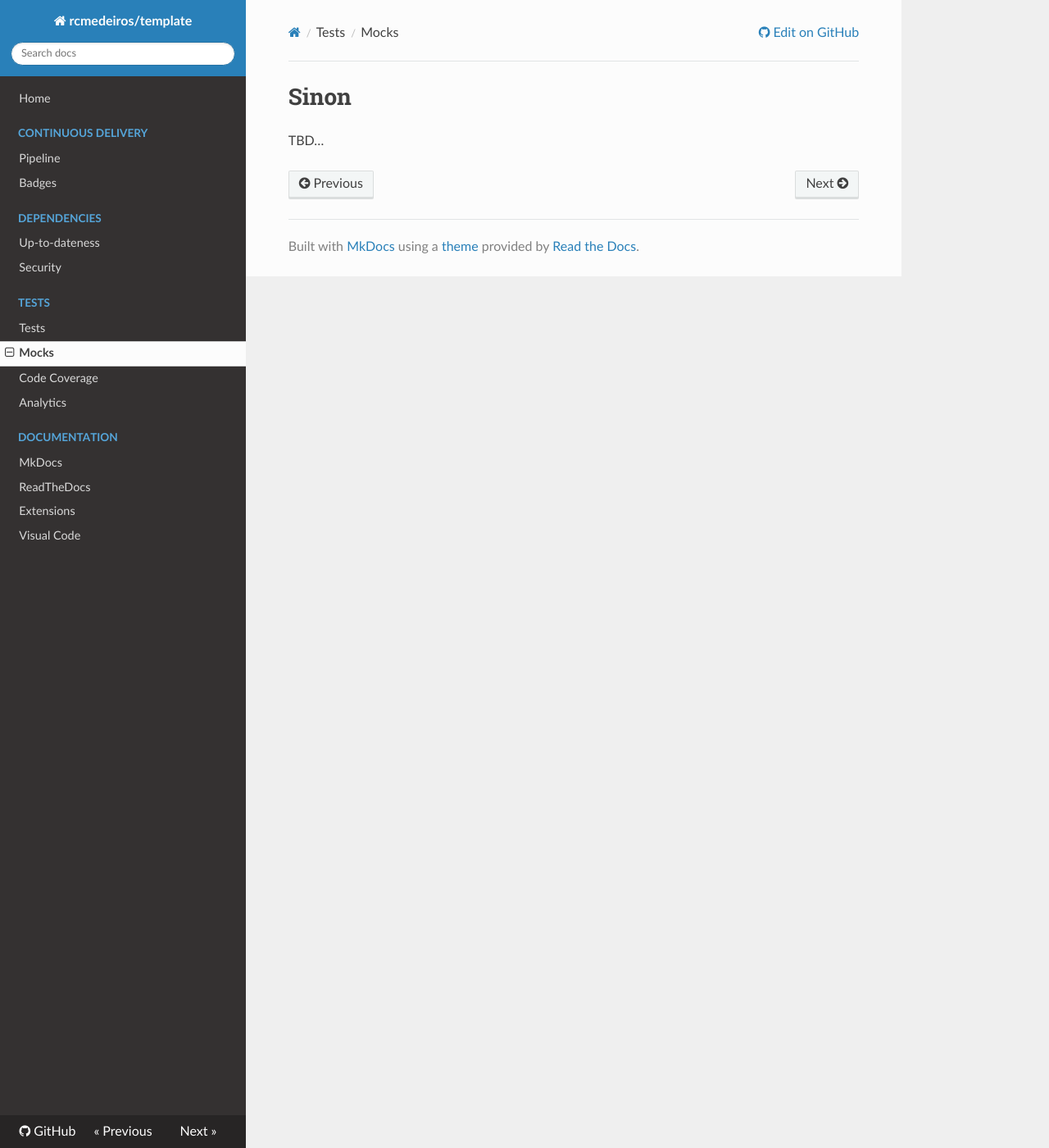
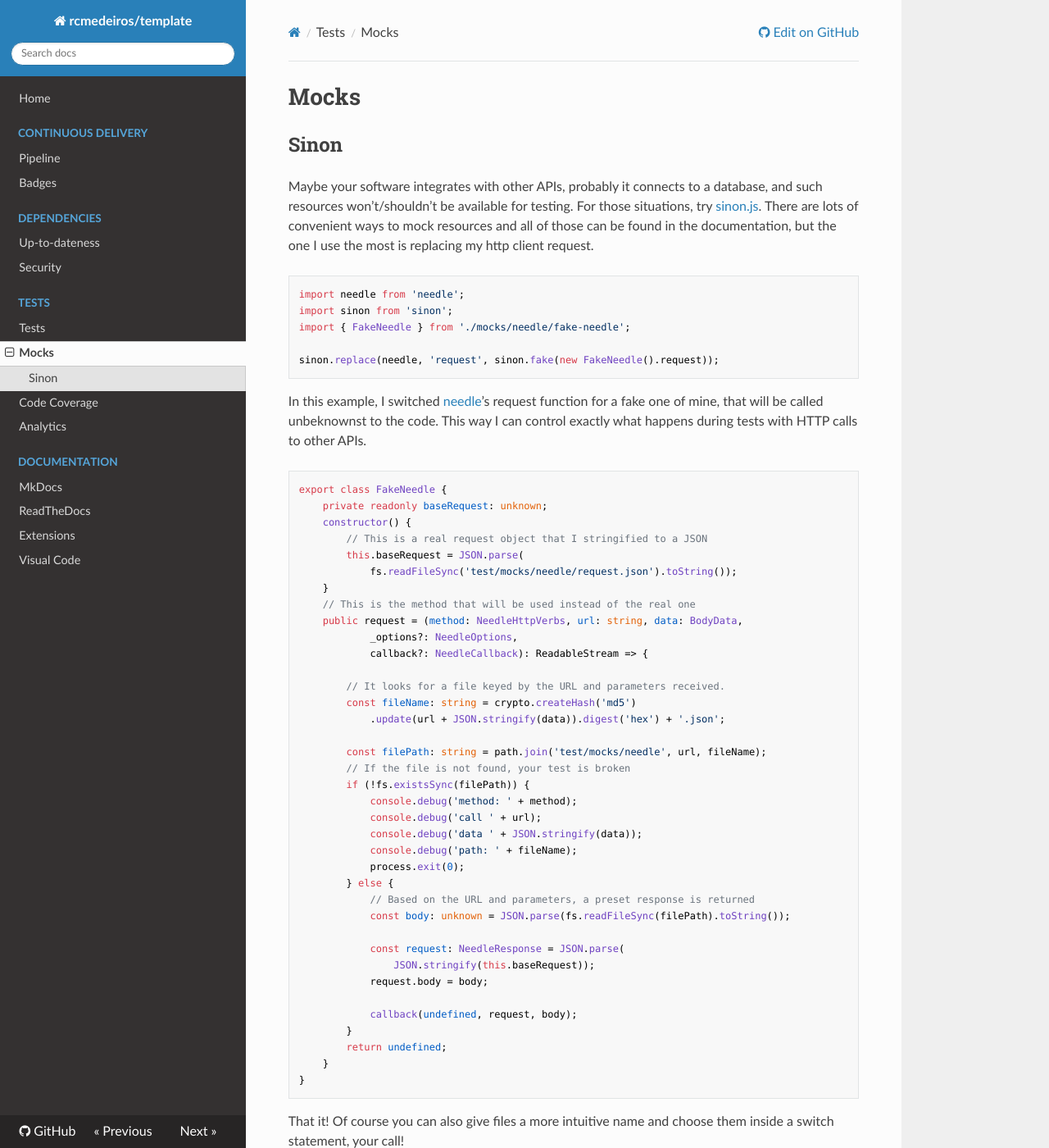
Before and after one commit to rcmedeiros/template, an MkDocs documentation site: the page built from mkdocs/mocks.md, in a window 1280 px wide and 1400 px high. Shown: the whole window at 82% size. Built offline with MkDocs 1.6.1, drawn with Linux system fonts in a browser that asks for light colours; nearby versions of some CDN libraries.

Commit message:
docs: Some more content

````diff
--- a/mkdocs/mocks.md
+++ b/mkdocs/mocks.md
@@ -1,3 +1,57 @@
-# Sinon
+# Mocks
 
-TBD...
+## Sinon
+
+Maybe your software integrates with other APIs, probably it connects to a database, and such resources won't/shouldn't be available for testing. For those situations, try [sinon.js](https://sinonjs.org/). There are lots of convenient ways to mock resources and all of those can be found in the documentation, but the one I use the most is replacing my http client request.
+
+```Typescript
+import needle from 'needle';
+import sinon from 'sinon';
+import { FakeNeedle } from './mocks/needle/fake-needle';
+
+sinon.replace(needle, 'request', sinon.fake(new FakeNeedle().request));
+```
+
+In this example, I switched [needle](https://github.com/tomas/needle#readme)'s request function for a fake one of mine, that will be called unbeknownst to the code. This way I can control exactly what happens during tests with HTTP calls to other APIs.
+
+```Typescript
+export class FakeNeedle {
+    private readonly baseRequest: unknown;
+    constructor() {
+        // This is a real request object that I stringified to a JSON
+        this.baseRequest = JSON.parse(
+            fs.readFileSync('test/mocks/needle/request.json').toString());
+    }
+    // This is the method that will be used instead of the real one
+    public request = (method: NeedleHttpVerbs, url: string, data: BodyData,
+            _options?: NeedleOptions,
+            callback?: NeedleCallback): ReadableStream => {
+
+        // It looks for a file keyed by the URL and parameters received.
+        const fileName: string = crypto.createHash('md5')
+            .update(url + JSON.stringify(data)).digest('hex') + '.json';
+
+        const filePath: string = path.join('test/mocks/needle', url, fileName);
+        // If the file is not found, your test is broken
+        if (!fs.existsSync(filePath)) {
+            console.debug('method: ' + method);
+            console.debug('call ' + url);
+            console.debug('data ' + JSON.stringify(data));
+            console.debug('path: ' + fileName);
+            process.exit(0);
+        } else {
+            // Based on the URL and parameters, a preset response is returned
+            const body: unknown = JSON.parse(fs.readFileSync(filePath).toString());
+
+            const request: NeedleResponse = JSON.parse(
+                JSON.stringify(this.baseRequest));
+            request.body = body;
+
+            callback(undefined, request, body);
+        }
+        return undefined;
+    }
+}
+```
+
+That it! Of course you can also give files a more intuitive name and choose them inside a switch statement, your call!
````
Also changed, not shown: mkdocs/index.md (+1 -1 lines), mkdocs/tests.md (+2 -2 lines), mkdocs/mkdocs.md (line endings or trailing spaces).
